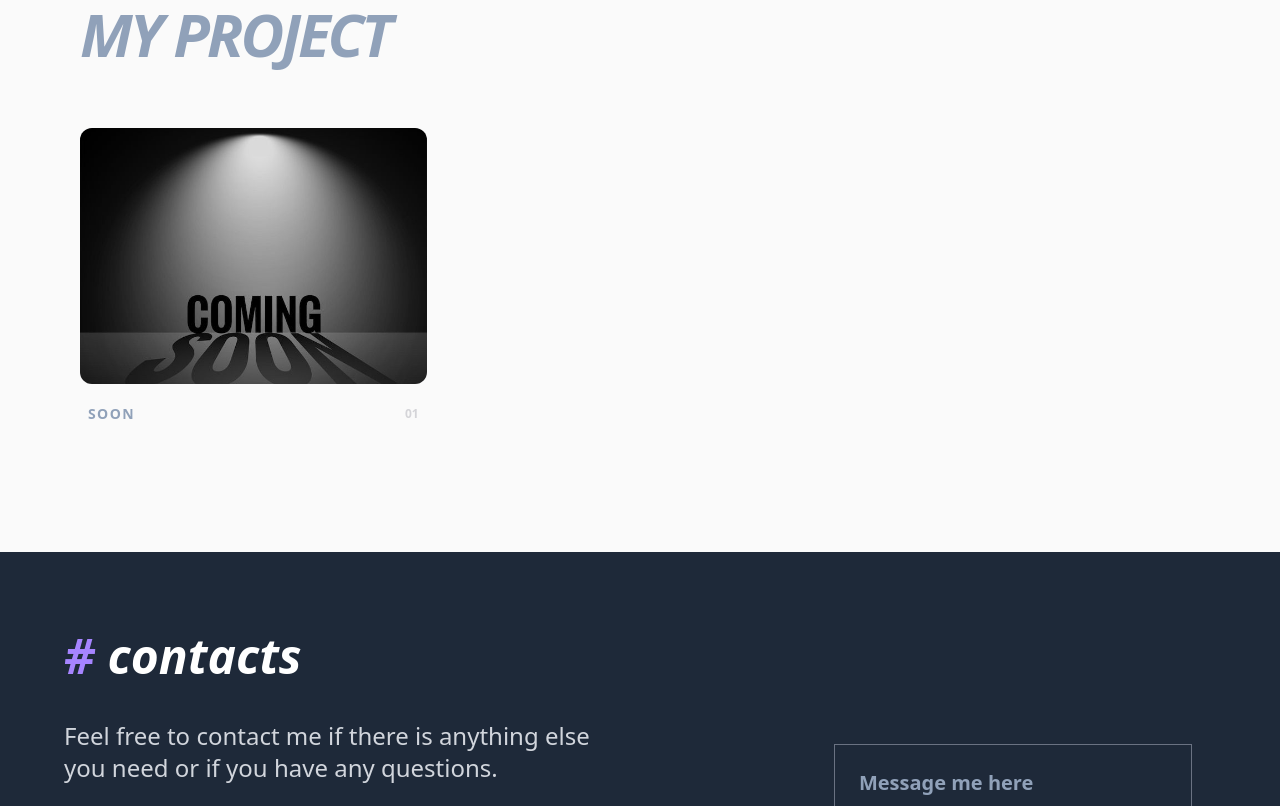
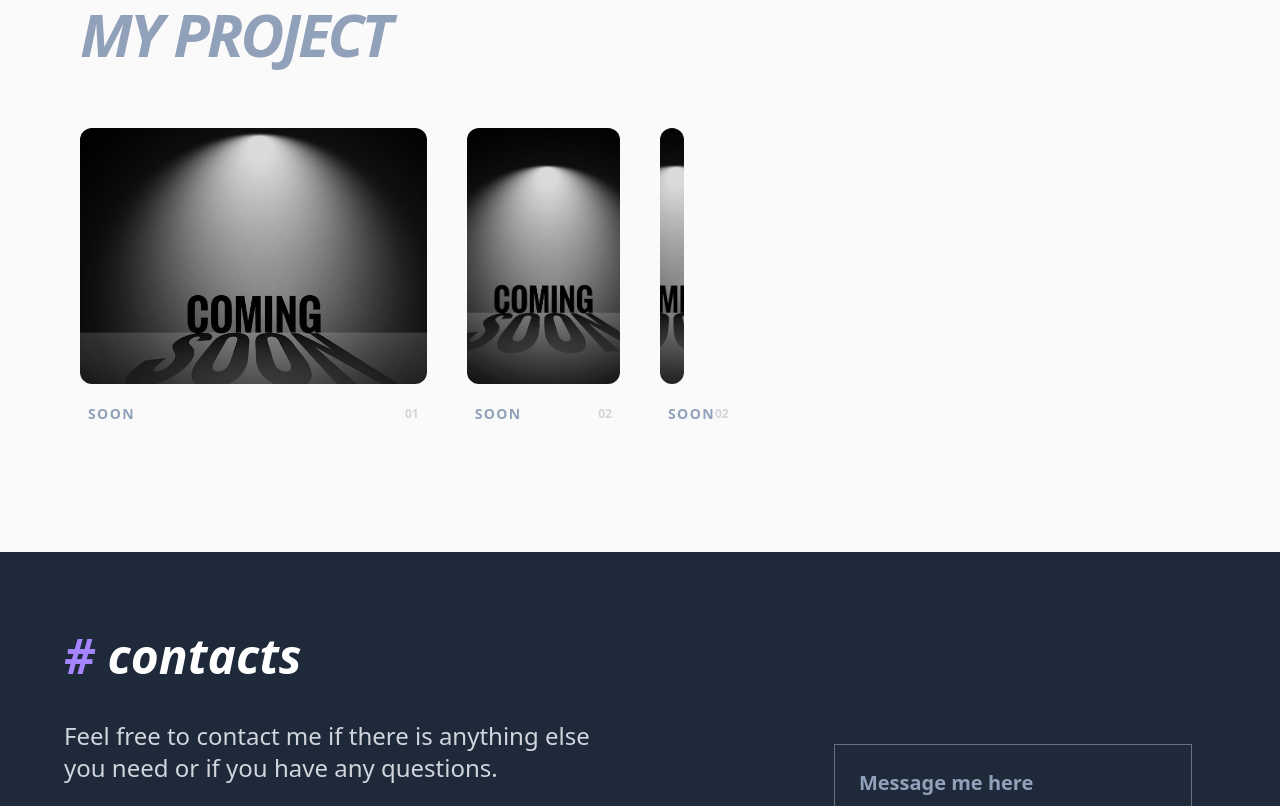
Before and after one commit to ricyrfnputra/portfolio, a website built with Vite: page index.html in a window 1280 px wide. Shown: the part 1520-2326 px from the top of the page. Built offline with nearby package versions, Linux system fonts and the light colour scheme.

Commit message:
add: project section

```diff
--- a/index.html
+++ b/index.html
@@ -108,6 +108,7 @@
     <!-- TechStack Section End -->
 
     <!-- Project Section Start -->
+     <!-- P1 -->
     <section id="project" class="py-32 px-6 lg:px-20 bg-zinc-50 hover:text-violet-400">
       <div class="max-w-7xl mx-auto">
         <div class="flex justify-between items-end mb-16">
@@ -115,6 +116,7 @@
         </div>
 
         <div class="grid grid-cols-1 sm:grid-cols-2 lg:grid-cols-3 gap-10">
+
           <div class="group cursor-pointer">
             <div class="overflow-hidden rounded-xl bg-zinc-200">
               <img src="public/soon.jpg" alt="Work" class="w-full h-64 object-cover transition duration-500 group-hover:scale-105" />
@@ -124,9 +126,34 @@
               <span class="text-zinc-300 text-xs font-bold">01</span>
             </div>
           </div>
+
+      <!-- P2 -->
+        <div class="grid grid-cols-1 sm:grid-cols-2 lg:grid-cols-2 gap-10">
+          <div class="group cursor-pointer">
+            <div class="overflow-hidden rounded-xl bg-zinc-200">
+              <img src="public/soon.jpg" alt="Work" class="w-full h-64 object-cover transition duration-500 group-hover:scale-105" />
+            </div>
+            <div class="mt-5 flex justify-between items-center px-2">
+              <h4 class="font-bold uppercase text-sm tracking-widest">SOON</h4>
+              <span class="text-zinc-300 text-xs font-bold">02</span>
+            </div>
+          </div>
+
+      <!-- P3 -->
+        <div class="grid grid-cols-1 sm:grid-cols-2 lg:grid-cols-3 gap-10">
+          <div class="group cursor-pointer">
+            <div class="overflow-hidden rounded-xl bg-zinc-200">
+              <img src="public/soon.jpg" alt="Work" class="w-full h-64 object-cover transition duration-500 group-hover:scale-105" />
+            </div>
+            <div class="mt-5 flex justify-between items-center px-2">
+              <h4 class="font-bold uppercase text-sm tracking-widest">SOON</h4>
+              <span class="text-zinc-300 text-xs font-bold">02</span>
+            </div>
+          </div>
         </div>
+
       </div>
-    </section>
+      </section>
     <!-- Project Section End -->
 
     <!-- Contact -->
```
